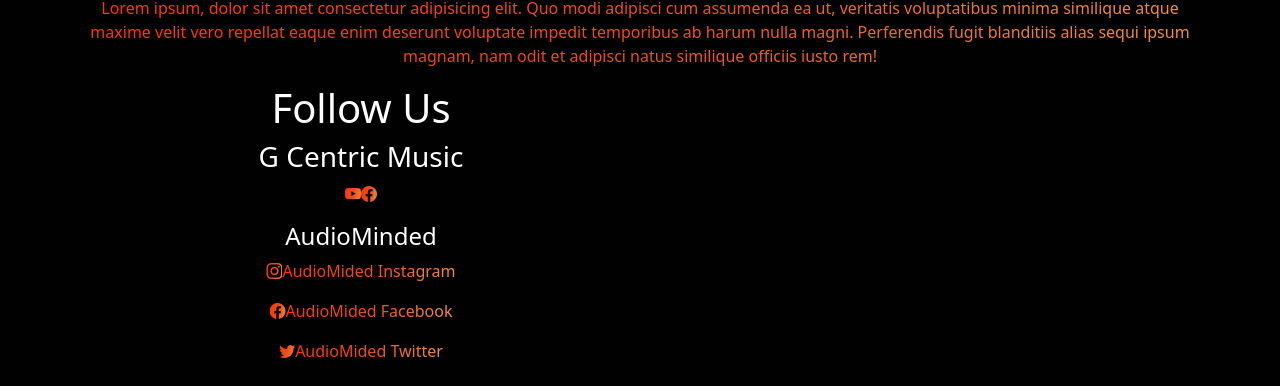
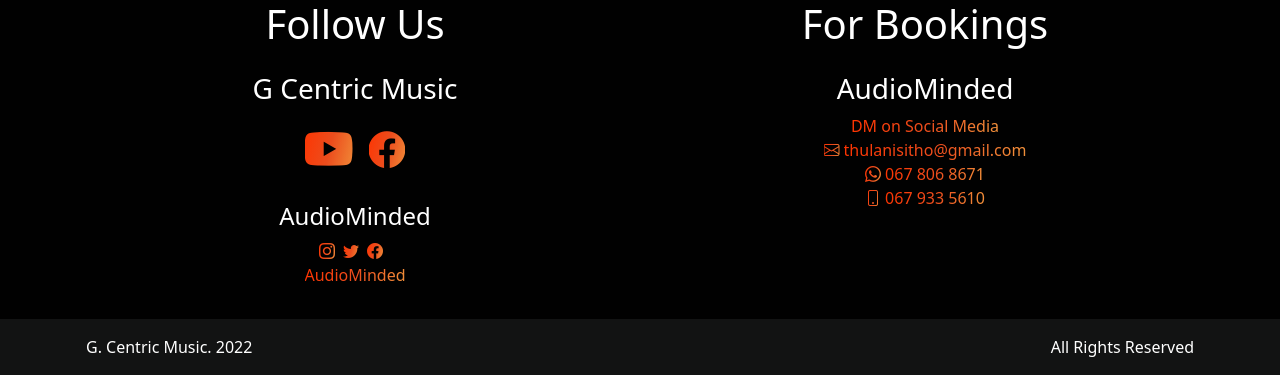
Before and after one commit to siphosethu-dlomo/GCM_Website, a Vue app: page /post/1 in a window 1280 px wide. Shown: the part 1789-2175 px from the top of the page. Built offline with nearby package versions, Linux system fonts and the light colour scheme.

Commit message:
fixed grid layout. styled icons

```diff
--- a/src/components/AllAboutGCMSection.vue
+++ b/src/components/AllAboutGCMSection.vue
@@ -10,16 +10,16 @@
           <p>Lorem ipsum, dolor sit amet consectetur adipisicing elit. Quo modi adipisci cum assumenda ea ut, veritatis voluptatibus minima similique atque maxime velit vero repellat eaque enim deserunt voluptate impedit temporibus ab harum nulla magni. Perferendis fugit blanditiis alias sequi ipsum magnam, nam odit et adipisci natus similique officiis iusto rem!</p>
         </div>
       </div>
-      <div class="container">
+
       <div class="row">
         <div class="col-md-6">
           <div id="Follow" class="social-media">
             <h1 class="follow-us-heading">Follow Us</h1>
             <div>
-                <h3 class="follow-us-gcm">G Centric Music</h3>
-                <p>
-                  <i class="bi bi-youtube"></i>
-                  <i class="bi bi-facebook"></i>
+              <h3 class="follow-us-gcm mt-4">G Centric Music</h3>
+              <p class="d-flex align-items-center justify-content-center">
+                <i class="bi bi-youtube gcm-sm-youtube me-3"></i>
+                <i class="bi bi-facebook gcm-sm-facebook"></i>
               </p>
 
             </div>
@@ -28,45 +28,37 @@
             <p>
               <!-- make div a link to the facebook page -->
               <div>
-                  <i class="bi bi-instagram"></i>
-                  <span class="social-media-handle">AudioMided Instagram</span>
-                </div>
-              </p>
-              <p>
-                <!-- make div a link to the facebook page -->
-                <div>
-                  <i class="bi bi-facebook"></i>
-                  <span class="social-media-handle">AudioMided Facebook</span>
-                </div>
-              </p>
-              <p>
-                <!-- make div a link to the facebook page -->
-                <div>
-                  <i class="bi bi-twitter"></i>
-                  <span class="social-media-handle">AudioMided Twitter</span>
+                <i class="bi bi-instagram me-2"></i>
+                <i class="bi bi-twitter me-2"></i>
+                <i class="bi bi-facebook me-2"></i>
+                <br>
+                <span class="social-media-handle">AudioMinded</span>
               </div>
             </p>
           </div>
         </div>
-        </div>
 
-        <div class="row">
         <div class="col-md-6">
           <div id="Bookings" class="bookings">
             <h1 class="bookings-heading">For Bookings</h1>
-              <h3 class="artist-name">AudioMinded</h3>
+            <h3 class="artist-name mt-4">AudioMinded</h3>
             <!-- make this a link, linking to the social media section of AudioMindied above -->
-              <span class="social-media-dm">DM on Social Media</span>
+            <span class="social-media-dm mb-2">DM on Social Media</span>
             <br>
             <!-- add mailto: -->
-              <span class="artist-email">email@email.com</span>
+            <i class="bi bi-envelope me-1"></i>
+            <span class="artist-email mb-2">thulanisitho@gmail.com</span>
             <br>
             <!-- add telephone attribute <a href="tel:+4733378901">+47 333 78 901</a> -->
-              <span class="artist-number">000 000 0000</span>
+            <i class="bi bi-whatsapp me-1"></i>
+            <span class="artist-number mb-2 artist-whatsapp-number">067 806 8671</span>
+            <br>
+            <i class="bi bi-phone me-1"></i>
+            <span class="artist-number artist-phonecall-number">067 933 5610</span>
           </div>
         </div>
       </div>
-      </div>
+
 
     </div>
 
@@ -90,7 +82,7 @@
     border-top: 1px solid rgb(255,51,0);
 
 
-    // height: 100vh;
+    // height: 95vh;
 
     .section-heading,
     .follow-us-heading,
@@ -113,5 +105,13 @@
       background-clip: text;
       color: transparent;
     }
+
+    .gcm-sm-youtube {
+      font-size: 3rem;
+    }
+
+    .gcm-sm-facebook {
+      font-size: 2.3rem;
+    }
   }
 </style>
--- a/src/components/Footer.vue
+++ b/src/components/Footer.vue
@@ -1,8 +1,8 @@
 <template>
   <footer class="container-xxl">
-    <div class="container text-center">
+    <div class="container text-cente d-flex justify-content-between p-3">
       <div>
-        <span class="current-year">GCM. {{ year }}</span>
+        <span class="current-year">G. Centric Music. {{ year }}</span>
       </div>
       <div>
        <span class="copyright">All Rights Reserved</span>
--- a/src/components/Header.vue
+++ b/src/components/Header.vue
@@ -1,14 +1,14 @@
 <template>
   <header class="container-fluid">
     <div class="container-xxl">
-     <nav class="navbar navbar-expand-md">
+     <nav class="navbar navbar-expand-md ">
       <div class="navbar-brand">
         <router-link :to="{ name: 'Home'}"><img src="" alt="" />Logo Here</router-link>
       </div>
 
       <!-- toggle button for mobile nav -->
       <button
-        class="navbar-toggler"
+        class="navbar-toggler text-white"
         type="button"
         data-bs-toggle="collapse"
         data-bs-target="#main-nav"
@@ -16,7 +16,7 @@
         aria-expanded="false"
         aria-label="Toggle-navigation"
       >
-        <span class="navbar-toggler-icon"></span>
+        <span class="navbar-toggler-icon bg-primary"></span>
       </button>
 
       <!-- navbar links -->
@@ -27,13 +27,13 @@
 
         <ul class="navbar-nav">
           <li class="nav-item">
-            <router-link class="nav-link" :to="{ hash: '#About'}">About</router-link>
+            <router-link class="nav-link text-white" :to="{ hash: '#About'}">About</router-link>
           </li>
           <li class="nav-item">
-            <router-link class="nav-link" :to="{ hash: '#Follow'}">Follow Us</router-link>
+            <router-link class="nav-link text-white" :to="{ hash: '#Follow'}">Follow Us</router-link>
           </li>
           <li class="nav-item">
-            <router-link class="nav-link" :to="{ hash: '#Bookings'}">Bookings</router-link>
+            <router-link class="nav-link text-white" :to="{ hash: '#Bookings'}">Bookings</router-link>
           </li>
         </ul>
 
--- a/src/components/SinglePostCard.vue
+++ b/src/components/SinglePostCard.vue
@@ -1,6 +1,6 @@
 <template>
-  <div>
-    <div class="card-container">
+  <section class="py-5 d-flex justify-content-center">
+    <div class="card-container w-75">
       <div class="iframe-container" v-html="post.youtubeEmbed"></div>
       <div class="video-description">
         <div class="video-title">
@@ -10,7 +10,7 @@
         <!-- make it a link, display inline-block/block -->
       </div>
     </div>
-  </div>
+  </section>
 
 </template>
 
@@ -38,6 +38,55 @@
 
 <style lang="scss" scoped>
 
+  section {
+    background-color: #010101;
 
+    .card-container {
+      box-shadow: 0 1px 2px 0 rgb(60 64 67 / 30%), 0 1px 3px 1px rgb(60 64 67 / 15%);
+      border-radius: 8px;
+      overflow: hidden;
+      // background-color: #e07902;
+      // background: rgb(255,51,0);
+      // background: linear-gradient(104deg, rgba(255,51,0,1) 0%, rgba(236,77,29,1) 51%, rgba(241,146,59,1) 100%, rgba(222,185,120,1) 100%);
+      background-color: #121313;
+
+      .iframe-container {
+        // height: 215px;
+
+        position: relative;
+        padding-bottom: 56.25%; /* 16:9 */
+        padding-top: 25px;
+        height: 0;
+      }
+
+      iframe {
+        border-radius: 8px 8px 0px 0px;
+        position: absolute;
+        top: 0;
+        left: 0;
+        width: 100%;
+        height: 100%;
+      }
+
+      .video-description {
+        padding: 15px 15px 30px 15px ;
+        color: rgb(255, 255, 255);
+        text-align: center;
+      }
+
+      .video-title {
+        margin-bottom: 20px;
+      }
+
+      .artist-name,
+      .song-title {
+        background: rgb(255,51,0);
+        background: linear-gradient(104deg, rgba(255,51,0,1) 0%, rgba(236,77,29,1) 51%, rgba(241,146,59,1) 100%, rgba(222,185,120,1) 100%);
+        -webkit-background-clip: text;
+        background-clip: text;
+        color: transparent;
+      }
+    }
+  }
 
 </style>
```
Lines whose indentation alone changed are shown as unchanged.
